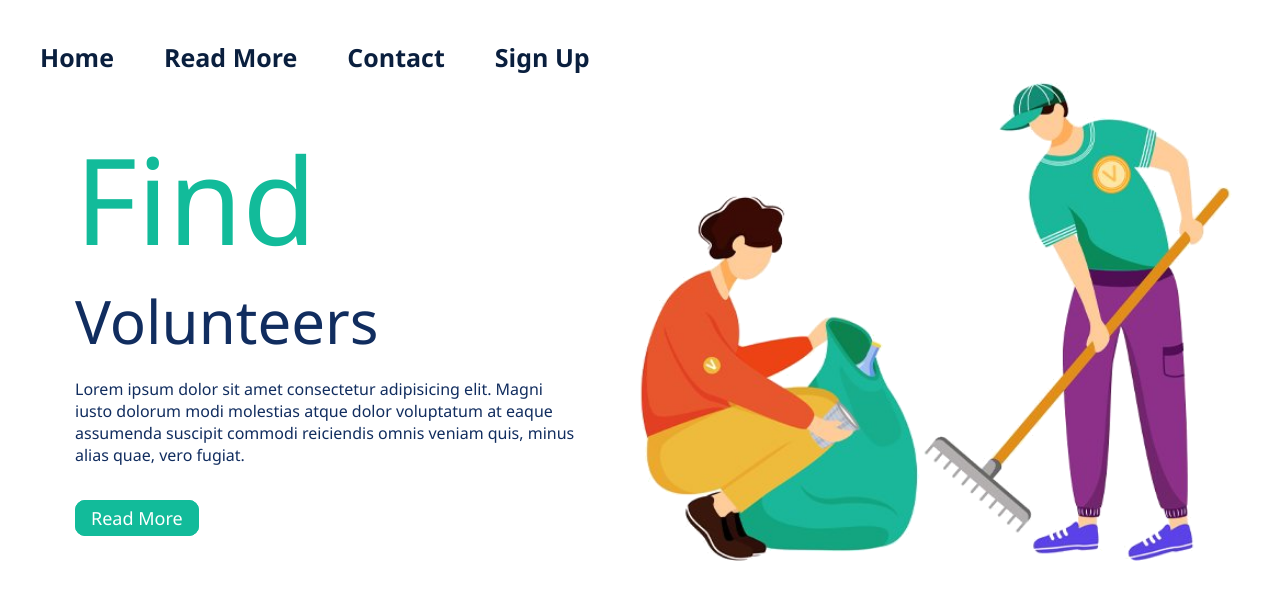
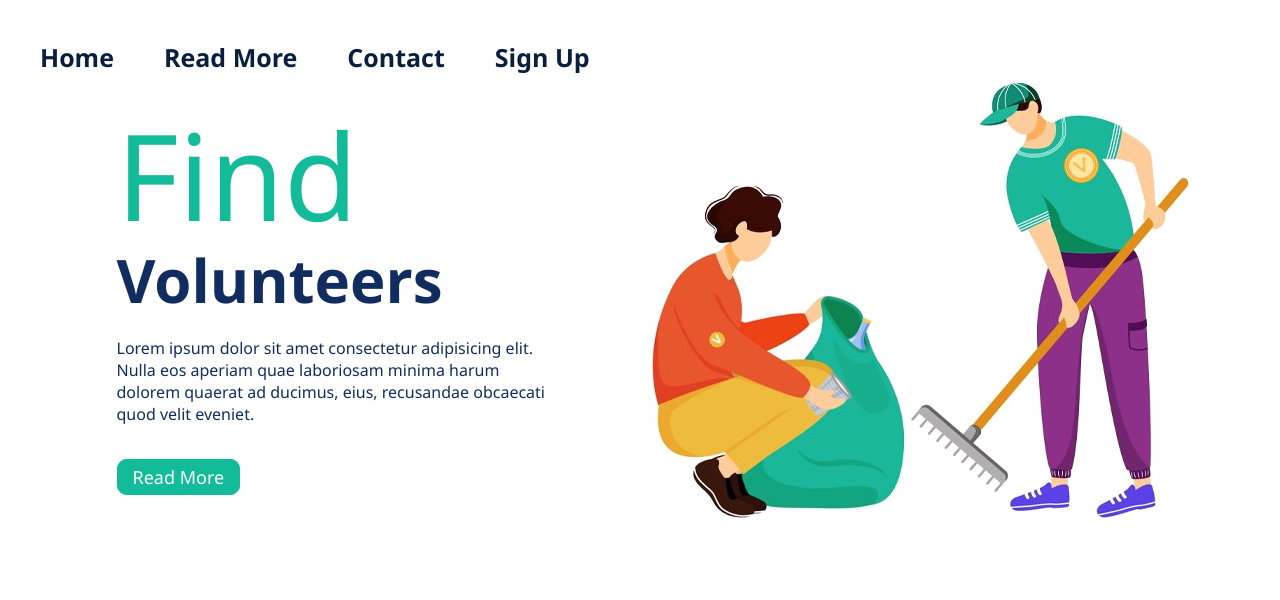
Before and after one commit to igneJurkute/volunteers, a website: page index.html in a window 1280 px wide. Drawn offline with Linux system fonts and the light colour scheme.

Commit message:
responsive design

```diff
--- a/index.html
+++ b/index.html
@@ -9,7 +9,7 @@
 </head>
 <body>
     <header class="container">
-        <nav>
+        <nav class="navbar">
             <a class="link" href="#">Home</a>
             <a class="link" href="#">Read More</a>
             <a class="link" href="#">Contact</a>
@@ -19,10 +19,10 @@
     <main class="container main">
         <div class="content">
             <h1 class="title"><span>Find</span> <br> Volunteers</h1>
-            <p class="text">Lorem ipsum dolor sit amet consectetur adipisicing elit. Magni iusto dolorum modi molestias atque dolor voluptatum at eaque assumenda suscipit commodi reiciendis omnis veniam quis, minus alias quae, vero fugiat.</p>
+            <p class="text">Lorem ipsum dolor sit amet consectetur adipisicing elit. Nulla eos aperiam quae laboriosam minima harum dolorem quaerat ad ducimus, eius, recusandae obcaecati quod velit eveniet.</p>
             <a class="read-more" href="#">Read More</a>
         </div>
-        <img src="./volunteers.png" alt="volunteers">
+        <img class="picture" src="./volunteers.png" alt="volunteers">
     </main>
 </body>
 </html>
--- a/style.css
+++ b/style.css
@@ -6,7 +6,7 @@ body{
     width: 1200px;
     margin-left: calc(50% - 600px);
 }
-nav{
+.navbar{
     display: flex;
     align-items: flex-start;
     gap: 50px;
@@ -25,23 +25,23 @@ nav{
     display: flex;
     align-items: center;
     justify-content: center;
-    gap: 60px;
+    gap: 80px;
 }
 .content{
-    width: 500px;
+    width: 450px;
     margin-left: 30px;
 }
-h1{
-   font-weight: 500;
-   margin: 0;
+.title{
+    font-size: 60px;
+    color: #112D5F;
+    font-weight: 650;
+    margin: 0;
 }
 span{
     font-size: 120px;
     color: #12BB9A;
-}
-.title{
-    font-size: 60px;
-    color: #112D5F;
+    line-height: 120px;
+    font-weight: 500;
 }
 .text{
     margin-bottom: 40px;
@@ -60,7 +60,7 @@ span{
     background-color: #112D5F;
     border: 1px solid #112D5F;
 }
-img{
+picture{
     width: 600px;
 }
 @media (max-width: 1115px) {
@@ -96,13 +96,13 @@ img{
     }
 }
 @media (max-width: 700px){
-    nav{
+    .navbar{
         display: flex;
         align-items: flex-start;
         gap: 20px;
         font-size: 20px;
     }
-    img{
+    .picture{
         width: 500px;
     }
 }
```
